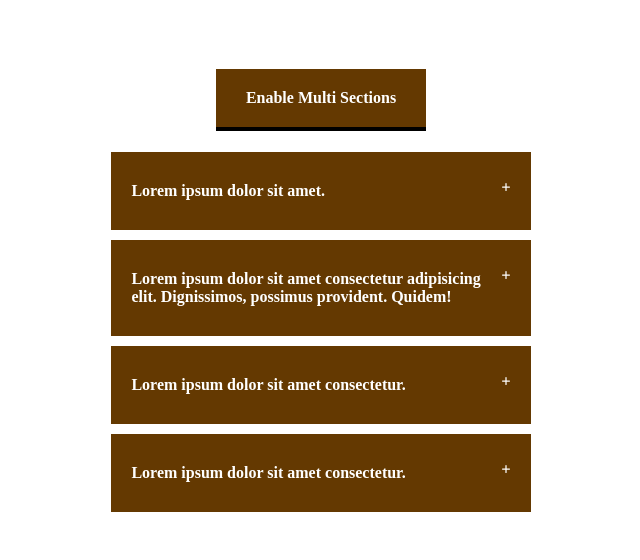
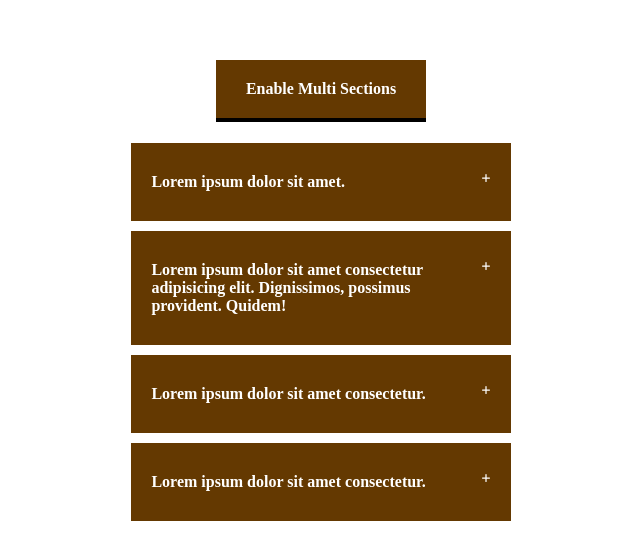
Before and after one commit to bhaveshchadha/Accordion-App, a React (Vite) app: page / in a window 1280 px wide. Shown: the part 118-678 px from the top of the page, without its empty margins (319-959 px from the left). Built offline with nearby package versions, Linux system fonts and the light colour scheme.

Commit message:
fix: fixed classnames

```diff
--- a/src/components/Accordions.jsx
+++ b/src/components/Accordions.jsx
@@ -3,23 +3,31 @@ import { FaPlus } from "react-icons/fa6";
 function Accordions() {
   return (
     <div className="container">
-      <div className="box  question">Enable Multi Sections</div>
-      <div className="box answer">
-        Lorem ipsum dolor sit amet.
-        <FaPlus size={10} />
+      <div className="box  title">Enable Multi Sections</div>
+      <div className="box">
+        <div className=" question">
+          Lorem ipsum dolor sit amet.
+          <FaPlus className=" show_answer" size={10} />
+        </div>
       </div>
-      <div className="box answer">
-        Lorem ipsum dolor sit amet consectetur adipisicing elit. Dignissimos,
-        possimus provident. Quidem!
-        <FaPlus size={10} />
+      <div className="box">
+        <div className="question">
+          Lorem ipsum dolor sit amet consectetur adipisicing elit. Dignissimos,
+          possimus provident. Quidem!
+          <FaPlus className=" show_answer" size={10} />
+        </div>
       </div>
-      <div className="box answer">
-        Lorem ipsum dolor sit amet consectetur.
-        <FaPlus size={10} />
+      <div className="box">
+        <div className="question">
+          Lorem ipsum dolor sit amet consectetur.
+          <FaPlus className=" show_answer" size={10} />
+        </div>
       </div>
-      <div className="box answer">
-        Lorem ipsum dolor sit amet consectetur.
-        <FaPlus size={10} />
+      <div className="box">
+        <div className="question">
+          Lorem ipsum dolor sit amet consectetur.
+          <FaPlus className=" show_answer" size={10} />
+        </div>
       </div>
     </div>
   );
--- a/src/index.css
+++ b/src/index.css
@@ -9,22 +9,22 @@
   color: white;
   font-weight: bold;
   background-color: rgb(100, 57, 1);
-  margin: 5px;
   width: 30%;
   margin: 5px;
 }
 
-.question {
+.title {
   padding: 20px 30px;
   width: fit-content;
   margin-bottom: 20px;
   box-shadow: 0px 4px 0px rgba(0, 0, 0); /* Black shadow */
 }
-.answer {
+.question {
   padding: 30px 20px;
   display: flex;
   justify-content: space-between;
 }
-.answer svg {
+.show_answer {
   flex-shrink: 0; /* Prevent the icon from shrinking */
+  cursor: pointer;
 }
```
